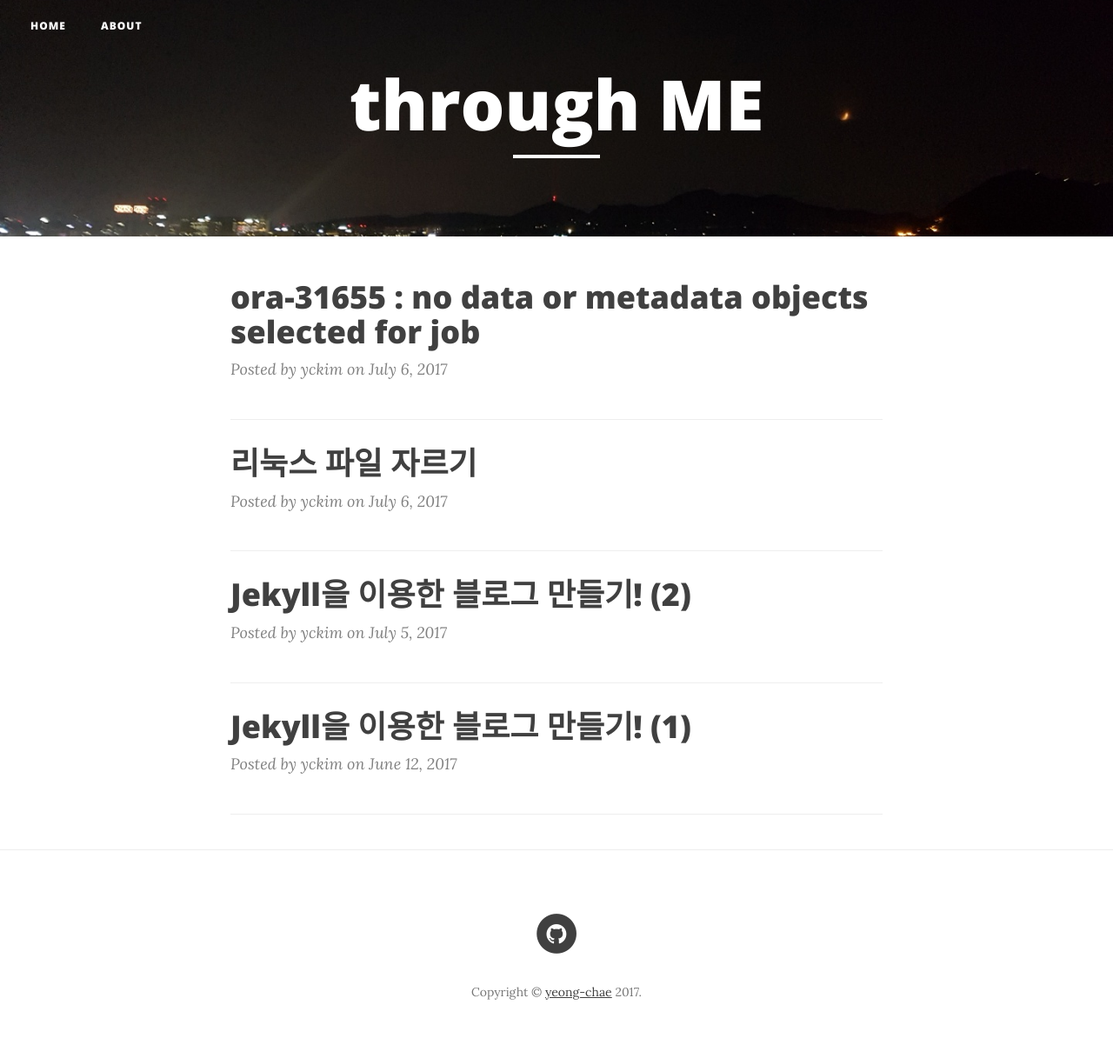
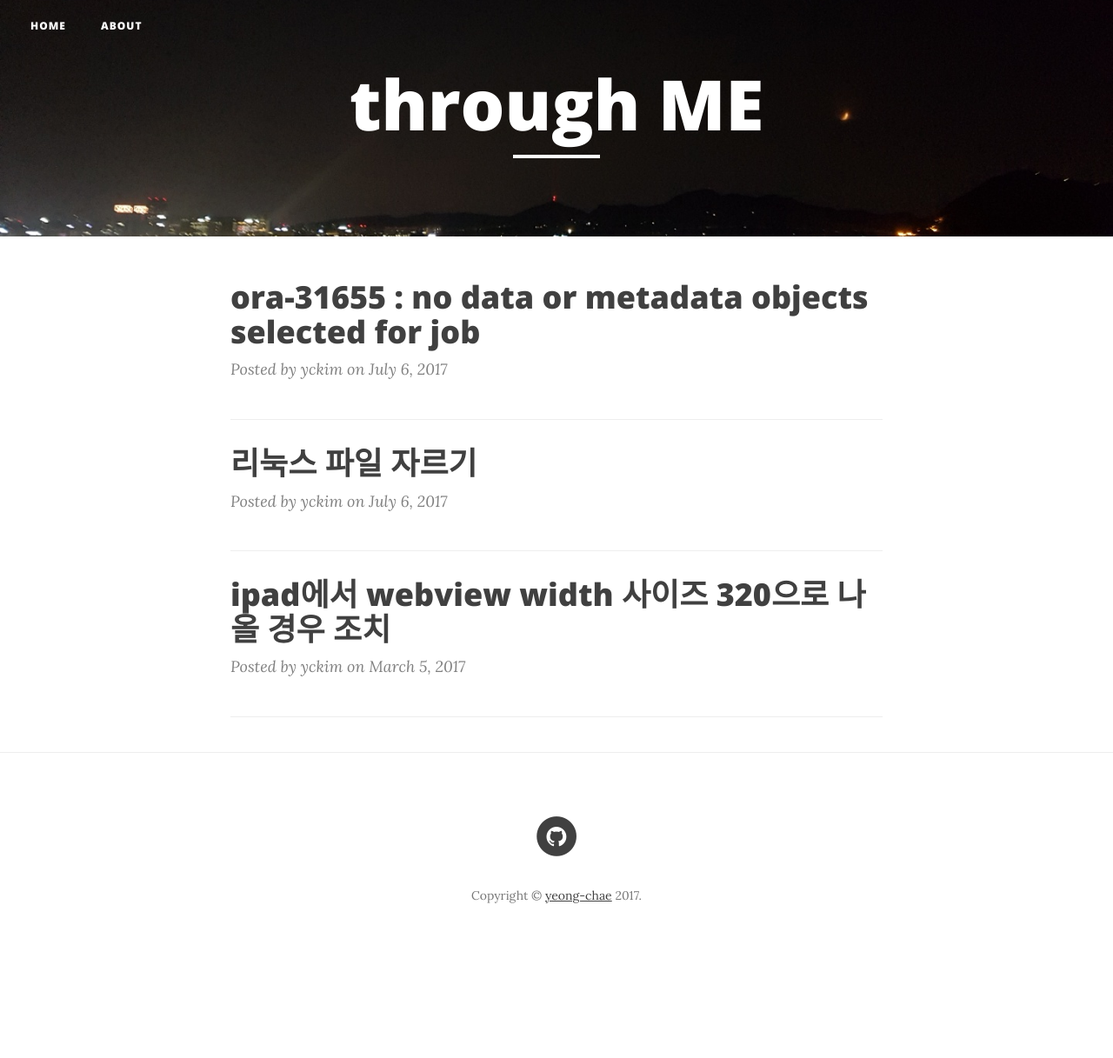
Before and after one commit to kimyeong-chae/kimyeong-chae.github.io, a Jekyll site: the page built from index.html, in a window 1280 px wide. Shown: the whole page at 87% size. Built offline with Jekyll 4.4.1, drawn with Linux system fonts in a browser that asks for light colours; nearby versions of some CDN libraries; the list of posts is cut into pages by our own code; after the commit the page ends 1106 px from its top, so only the background shows below that.

Commit message:
post에 ios폴더 추가 및 ios 카테고리 첫 포스트

````diff
--- /dev/null
+++ b/_posts/ios/2018-03-05-ios1.md
@@ -0,0 +1,18 @@
+---
+layout: post
+title:  "ipad에서 webview width 사이즈 320으로 나올 경우 조치"
+date:   2017-03-05 21:47:21 +0900
+categories: ios
+author : yckim
+---
+
+ios에서 웹뷰 실행 시 보통 viewport에서 device-width를 가져와서 웹을 그리는데
+
+아이패드임에도 불구하고 width가 계속 320으로 잡혔었음
+
+구글링 결과
+
+##### 앱 실행 시점에 launch image의 사이즈를 가져와서 앱 스크린 사이즈를 구한다고 함
+##### 디바이스의 맞는 launch image가 없는 경우 기본값으로 사이즈를 구하는데 그 기본값이 320.
+
+아이패드 사이즈에 맞게 launch image를 넣으니 해결
--- a/_posts/jekyll/2017-06-12-make-jekyll-blog.md
+++ /dev/null
@@ -1,56 +0,0 @@
----
-layout: post
-title:  "Jekyll을 이용한 블로그 만들기! (1)"
-date:   2017-06-12 21:47:21 +0900
-categories: jekyll
-author : yckim
----
-
-## 블로그 만들기전 알아야 할 것 및 해야할 일
-------
-#### Markdown
-간단하게 HTML보다 쉬운 문법으로 웹페이지를 만들 수 있는 언어라고 생각한다
-예를들어 HTML에서 테이블을 만들 경우와 마크다운 언어로 만들 경우를 비교해보면
-
-```html
-<h1>html로 table만들기</h1>
-<table>
-  <thead>
-    <tr>
-      <td></td>
-    </tr>
-  <thead>
-  <tbody>
-    <tr>
-      <td></td>
-    </tr>
-  </tbody>
-</table>
-```
-
-```Markdown
-Markdown 문법으로 table만들기
-
-헤더|헤더|헤더
--|-|-
-내용|내용|내용
-```
-
-누가봐도 아래가 간단하다. 이런 언어다.
-
-#### Jekyll
-그렇다면 `Jekyll`이 뭐냐라고 한다면 `Markdown`언어를 웹페이지로 만들어주는 파싱엔진 이라고 한다.
-자세한건 <https://jekyllrb-ko.github.io/> 에서 확인하시면 된다.
-
-#### GitHub
-분산 버전관리 툴인 git을 사용하는 프로젝트를 지원하는 웹 호스팅 서비스이다.
-자세한건 <https://ko.wikipedia.org/wiki/%EA%B9%83%ED%97%88%EB%B8%8C>에서 확인 하시면 된다.
-일단 가입을 해야한다.
-  * <https://github.com/> 접속
-
-![github 홈페이지](/img/post/20170612/github.png )
-  * sign up for GitHub 클릭 후 진행
-
-![github 가입](/img/post/20170612/signup.jpg )
-
-여기까지 하면 일단 끝!
--- a/_posts/jekyll/2017-07-06-make-jekyll-blog2.md
+++ /dev/null
@@ -1,14 +0,0 @@
----
-layout: post
-title:  "Jekyll을 이용한 블로그 만들기! (2)"
-date:   2017-07-06 00:02:21 +0900
-categories: jekyll
-author : yckim
----
-
-## 시작
----
-### GitHub repository 생성
-#### github에 로그인 한후 화면에 **new repository** 클릭
-
-![github](/img/post/20170706/newrepository.png )
````
Also changed, not shown: _posts/oracle/2018-03-05-oracle-error.md (+3 -3 lines).
